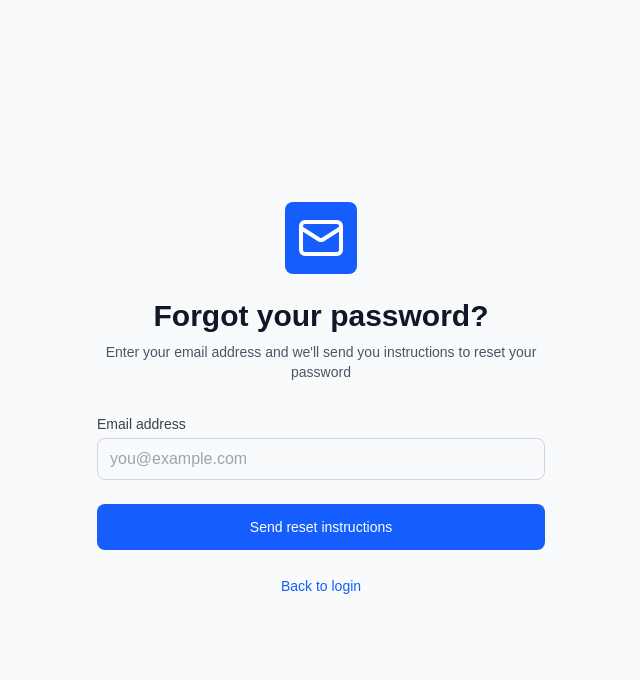
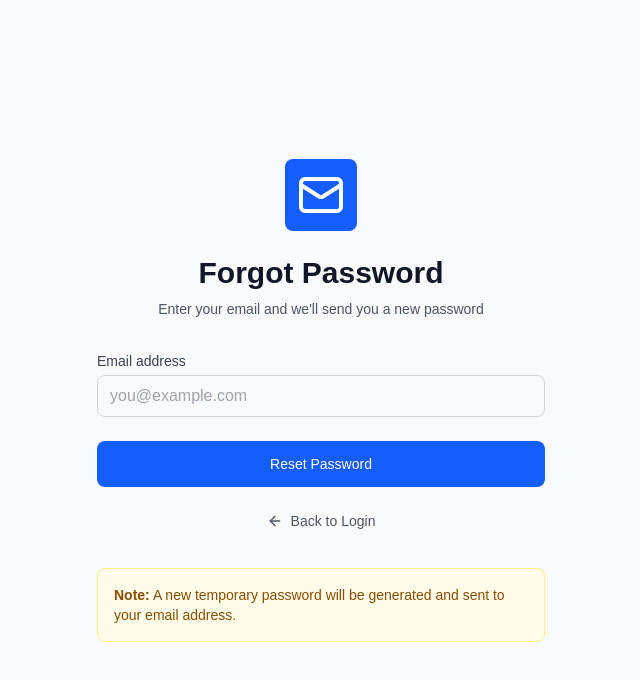
Before and after one commit to Mark-Yaacoub/BrandOps, a Next.js app: page /forgot-password in a window 1280 px wide. Shown: the top 680 px of the page, without its empty margins (319-959 px from the left). Built offline with nearby package versions, Linux system fonts and the light colour scheme.

Commit message:
feat: Implement password reset functionality with temporary password generation and email confirmation

```diff
--- a/app/api/auth/forgot-password/route.ts
+++ b/app/api/auth/forgot-password/route.ts
@@ -1,9 +1,9 @@
 import { NextRequest, NextResponse } from "next/server";
 import prisma from "@/src/lib/db";
-import { generateResetToken } from "@/src/lib/auth";
-import { sendPasswordResetEmail } from "@/src/lib/email";
+import { hashPassword, generateTempPassword } from "@/src/lib/auth";
+import { sendPasswordChangeConfirmation } from "@/src/lib/email";
 
-// POST /api/auth/forgot-password - Request password reset
+// POST /api/auth/forgot-password - Reset password and send new one via email
 export async function POST(request: NextRequest) {
   try {
     const body = await request.json();
@@ -23,6 +23,11 @@ export async function POST(request: NextRequest) {
     // Find user
     const user = await prisma.user.findUnique({
       where: { email },
+      select: {
+        id: true,
+        name: true,
+        email: true,
+      },
     });
 
     // Always return success to prevent email enumeration
@@ -30,46 +35,38 @@ export async function POST(request: NextRequest) {
       return NextResponse.json(
         {
           success: true,
-          message: "If an account exists with this email, a password reset link has been sent",
+          message: "If an account exists with this email, a new password has been sent.",
         },
         { status: 200 }
       );
     }
 
-    // Generate reset token
-    const resetToken = generateResetToken();
-    const expiresAt = new Date(Date.now() + 3600000); // 1 hour from now
+    // Generate new temporary password
+    const newPassword = generateTempPassword();
+    const hashedPassword = await hashPassword(newPassword);
 
-    // Delete any existing reset tokens for this user
-    await prisma.passwordResetToken.deleteMany({
-      where: { userId: user.id },
+    // Update user password
+    await prisma.user.update({
+      where: { id: user.id },
+      data: { password: hashedPassword },
     });
 
-    // Create new reset token
-    await prisma.passwordResetToken.create({
-      data: {
-        userId: user.id,
-        token: resetToken,
-        expiresAt,
-      },
-    });
-
-    // Send password reset email
-    await sendPasswordResetEmail(user.email, user.name, resetToken);
+    // Send email with new password
+    await sendPasswordChangeConfirmation(user.email, user.name, newPassword);
 
     return NextResponse.json(
       {
         success: true,
-        message: "If an account exists with this email, a password reset link has been sent",
+        message: "A new password has been sent to your email address.",
       },
       { status: 200 }
     );
   } catch (error) {
-    console.error("Error requesting password reset:", error);
+    console.error("Error in forgot password:", error);
     return NextResponse.json(
       {
         success: false,
-        message: "Failed to process password reset request",
+        message: "Failed to reset password. Please try again later.",
       },
       { status: 500 }
     );
--- a/app/forgot-password/page.tsx
+++ b/app/forgot-password/page.tsx
@@ -3,7 +3,7 @@
 import { useState } from "react";
 import { useMutation } from "@tanstack/react-query";
 import Link from "next/link";
-import { Mail } from "lucide-react";
+import { Mail, ArrowLeft } from "lucide-react";
 
 export default function ForgotPasswordPage() {
   const [email, setEmail] = useState("");
@@ -19,7 +19,7 @@ export default function ForgotPasswordPage() {
       });
       const json = await res.json();
       if (!res.ok) {
-        throw new Error(json.message || "Failed to send reset email");
+        throw new Error(json.message || "Failed to reset password");
       }
       return json;
     },
@@ -35,30 +35,46 @@ export default function ForgotPasswordPage() {
   const handleSubmit = (e: React.FormEvent) => {
     e.preventDefault();
     setError("");
+    setSuccess(false);
+
+    if (!email) {
+      setError("Please enter your email address");
+      return;
+    }
+
     forgotPasswordMutation.mutate(email);
   };
 
   if (success) {
     return (
-      <div className="min-h-screen flex items-center justify-center bg-gray-50 py-12 px-4">
-        <div className="max-w-md w-full">
-          <div className="bg-blue-50 border border-blue-200 rounded-lg p-6">
-            <div className="flex justify-center mb-4">
-              <div className="bg-blue-600 p-3 rounded-full">
-                <Mail className="w-8 h-8 text-white" />
+      <div className="min-h-screen flex items-center justify-center bg-gray-50 py-12 px-4 sm:px-6 lg:px-8">
+        <div className="max-w-md w-full space-y-8">
+          <div>
+            <div className="flex justify-center">
+              <div className="bg-green-600 p-3 rounded-lg">
+                <Mail className="w-12 h-12 text-white" />
               </div>
             </div>
-            <h2 className="text-2xl font-bold text-gray-900 mb-2 text-center">Check your email</h2>
-            <p className="text-gray-600 text-center mb-4">
-              If an account exists with <strong>{email}</strong>, we've sent password reset instructions.
+            <h2 className="mt-6 text-center text-3xl font-extrabold text-gray-900">
+              Check Your Email
+            </h2>
+          </div>
+
+          <div className="bg-green-50 border border-green-200 rounded-lg p-6">
+            <p className="text-center text-green-800 mb-4">
+              A new password has been sent to <strong>{email}</strong>
             </p>
-            <p className="text-sm text-gray-500 text-center mb-6">
-              The link will expire in 1 hour.
+            <p className="text-center text-sm text-green-700">
+              Please check your inbox and use the new password to log in.
             </p>
+          </div>
+
+          <div className="text-center">
             <Link
               href="/login"
-              className="block w-full text-center py-2 px-4 border border-transparent rounded-lg text-white bg-blue-600 hover:bg-blue-700"
+              className="inline-flex items-center gap-2 text-blue-600 hover:text-blue-500 font-medium"
             >
+              <ArrowLeft className="w-4 h-4" />
               Back to Login
             </Link>
           </div>
@@ -77,10 +93,10 @@ export default function ForgotPasswordPage() {
             </div>
           </div>
           <h2 className="mt-6 text-center text-3xl font-extrabold text-gray-900">
-            Forgot your password?
+            Forgot Password
           </h2>
           <p className="mt-2 text-center text-sm text-gray-600">
-            Enter your email address and we'll send you instructions to reset your password
+            Enter your email and we'll send you a new password
           </p>
         </div>
 
@@ -102,7 +118,7 @@ export default function ForgotPasswordPage() {
               required
               value={email}
               onChange={(e) => setEmail(e.target.value)}
-              className="w-full px-3 py-2 border border-gray-300 rounded-lg focus:outline-none focus:ring-2 focus:ring-blue-500 focus:border-transparent"
+              className="appearance-none relative block w-full px-3 py-2 border border-gray-300 rounded-lg placeholder-gray-500 text-gray-900 focus:outline-none focus:ring-2 focus:ring-blue-500 focus:border-transparent"
               placeholder="you@example.com"
             />
           </div>
@@ -111,18 +127,28 @@ export default function ForgotPasswordPage() {
             <button
               type="submit"
               disabled={forgotPasswordMutation.isPending}
-              className="w-full flex justify-center py-3 px-4 border border-transparent text-sm font-medium rounded-lg text-white bg-blue-600 hover:bg-blue-700 focus:outline-none focus:ring-2 focus:ring-offset-2 focus:ring-blue-500 disabled:opacity-50 disabled:cursor-not-allowed"
+              className="group relative w-full flex justify-center py-3 px-4 border border-transparent text-sm font-medium rounded-lg text-white bg-blue-600 hover:bg-blue-700 focus:outline-none focus:ring-2 focus:ring-offset-2 focus:ring-blue-500 disabled:opacity-50 disabled:cursor-not-allowed"
             >
-              {forgotPasswordMutation.isPending ? "Sending..." : "Send reset instructions"}
+              {forgotPasswordMutation.isPending ? "Sending..." : "Reset Password"}
             </button>
           </div>
 
           <div className="text-center">
-            <Link href="/login" className="text-sm font-medium text-blue-600 hover:text-blue-500">
-              Back to login
+            <Link
+              href="/login"
+              className="inline-flex items-center gap-2 text-sm text-gray-600 hover:text-gray-900"
+            >
+              <ArrowLeft className="w-4 h-4" />
+              Back to Login
             </Link>
           </div>
         </form>
+
+        <div className="mt-6 bg-yellow-50 border border-yellow-200 rounded-lg p-4">
+          <p className="text-sm text-yellow-800">
+            <strong>Note:</strong> A new temporary password will be generated and sent to your email address.
+          </p>
+        </div>
       </div>
     </div>
   );
--- a/app/login/page.tsx
+++ b/app/login/page.tsx
@@ -105,18 +105,13 @@ export default function LoginPage() {
             </div>
           </div>
 
-          <div className="flex items-center justify-between">
-            <div className="text-sm">
-              <Link href="/register" className="font-medium text-blue-600 hover:text-blue-500">
-                Don't have an account?
-              </Link>
-            </div>
-
-            <div className="text-sm">
-              <Link href="/forgot-password" className="font-medium text-blue-600 hover:text-blue-500">
-                Forgot password?
-              </Link>
-            </div>
+          <div className="text-center">
+            <Link
+              href="/forgot-password"
+              className="text-sm text-blue-600 hover:text-blue-500 font-medium"
+            >
+              Forgot your password?
+            </Link>
           </div>
 
           <div>
@@ -129,6 +124,12 @@ export default function LoginPage() {
             </button>
           </div>
         </form>
+
+        <div className="mt-6 text-center">
+          <p className="text-sm text-gray-600">
+            Internal system - Contact your administrator for account access
+          </p>
+        </div>
       </div>
     </div>
   );
--- /dev/null
+++ b/global.d.ts
@@ -0,0 +1,9 @@
+declare module '*.css' {
+  const content: { [className: string]: string };
+  export default content;
+}
+
+declare module '*.scss' {
+  const content: { [className: string]: string };
+  export default content;
+}
```
